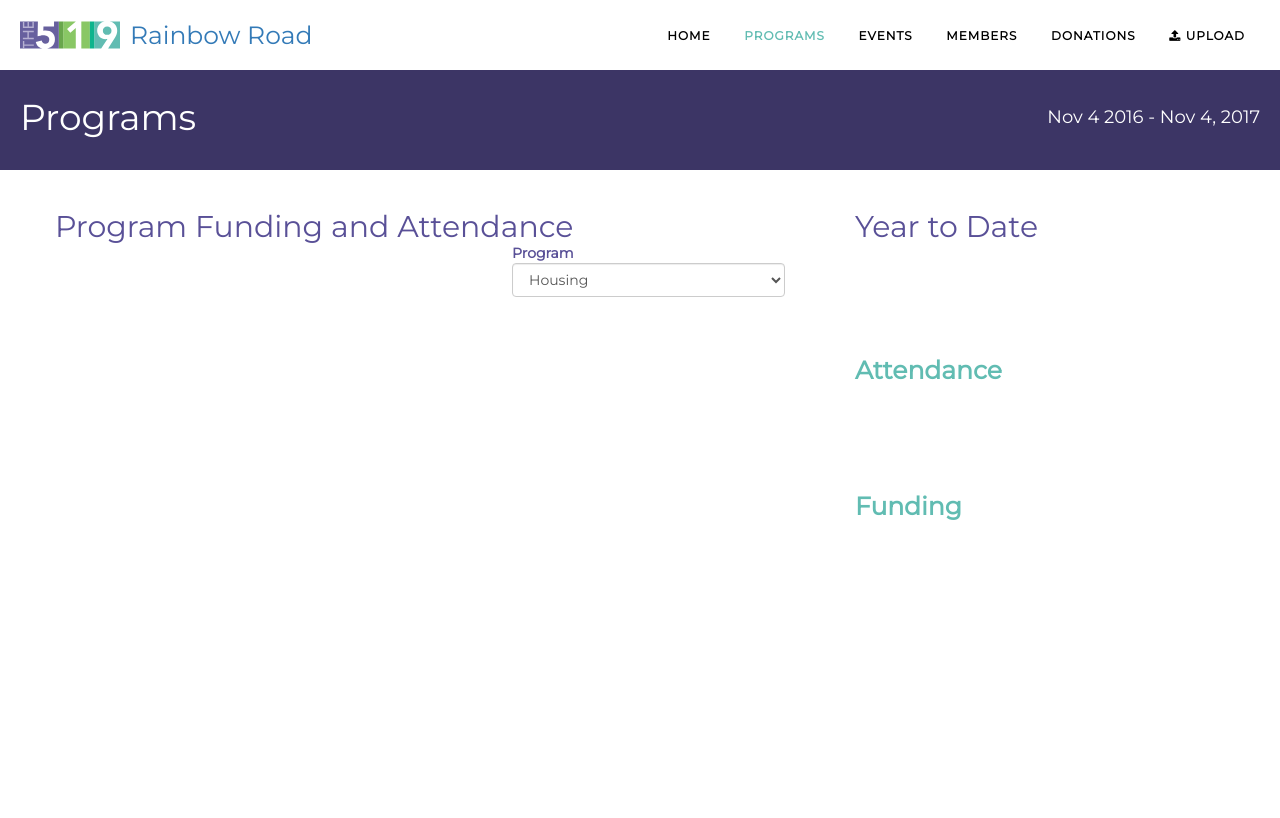
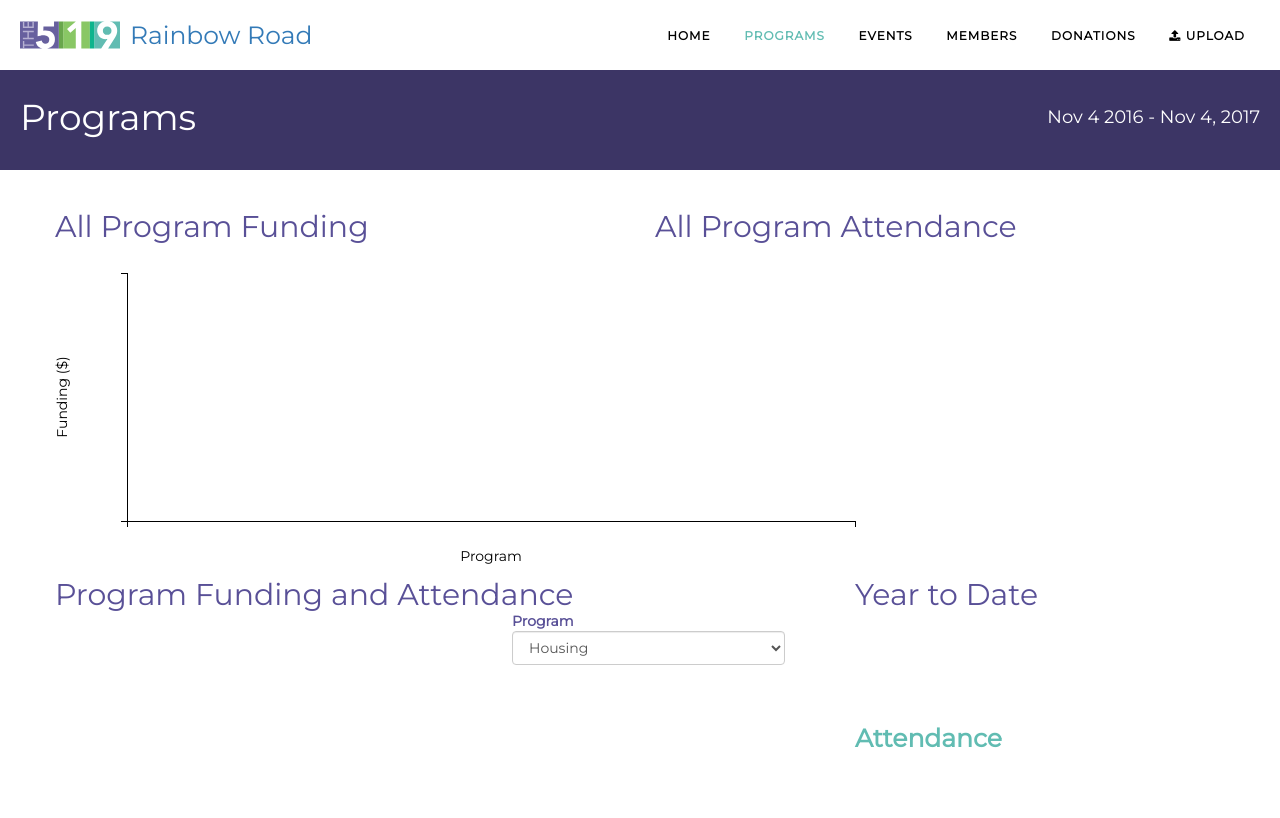
Before and after one commit to CapitalOneCanadaHackathon/gift_the_code, a Flask app: page /programs in a window 1280 px wide. Shown: the top 818 px of the page. Before the commit the page ends 520 px from the top, so only its background shows below. Run offline with Flask 2, Linux system fonts and the light colour scheme; data that the repository does not hold is empty; some libraries are stand-ins or nearby versions.

Commit message:
program funding

```diff
--- a/app/static/js/program.js
+++ b/app/static/js/program.js
@@ -1,3 +1,30 @@
+$.getJSON("/program_summary_api", function(data) {
+    var funding_chart = dc.barChart('#program_funding');
+
+    var funding_data = data.data.funding_by_program,
+        sndx1            = crossfilter(funding_data),
+        programDimension = sndx1.dimension(function(d) {return d.program_funded;}),
+        sumGroup         = programDimension.group().reduceSum(function(d) {return d.donations;});
+
+    funding_chart
+        .width(850)
+        .height(330)
+        .margins({top: 30, right: 50, bottom: 40, left: 60})
+        .x(d3.scale.ordinal())
+        .xUnits(dc.units.ordinal)
+        .ordinalColors(['#595097'])
+        .brushOn(false)
+        .xAxisLabel('Program')
+        .yAxisLabel('Funding \(\$\)')
+        .dimension(programDimension)
+        .gap(10)
+        .barPadding(0.5)
+        .outerPadding(0.05)
+        .group(sumGroup);
+
+        funding_chart.render();
+});
+
 function refresh_charts(program_value) {
     $.getJSON("/program_api", {
         program: program_value
@@ -62,7 +89,7 @@ function refresh_charts(program_value) {
         $("#attendance")[0].innerText = numberWithCommas(data.data.attendance_by_program[0].attendee_count)
         $("#funding")[0].innerText = "$" + numberWithCommas(Math.round(data.data.funding_by_program[0].donations,3))
 
-        dc.renderAll();
+        chart.render();
     });
 };
 
--- a/app/templates/programs.html
+++ b/app/templates/programs.html
@@ -9,6 +9,17 @@
 
 <!-- <link rel="stylesheet" href="{{ url_for('static', filename='bootstrap.min.css') }}"> -->
 <link rel="stylesheet" href="{{ url_for('static', filename='dc.css') }}">
+
+<div class="data-vis col-sm-6 col-md-6" id="program_funding">
+        <div class="graph-header">
+            <h2>All Program Funding</h2>
+        </div>
+    </div>
+<div class="data-vis col-sm-6 col-md-6" id="program_attendance">
+    <div class="graph-header">
+        <h2>All Program Attendance</h2>
+    </div>
+</div>
 
 <div class="data-vis col-xs-5 col-md-8" id="program_ts">
     <div class="graph-header">
--- a/app/views.py
+++ b/app/views.py
@@ -83,8 +83,18 @@ SUMMARY = {"ttl_donation": "SELECT sum(donation_amount) donation_amt FROM donati
            }
 
 
+PROGRAM_SUMMARY = {"attendance_by_program":
+                   """SELECT event_name, round(sum((1400 - ( current_date - event_dt)) * 20.00 /1400))::int as attendee_count FROM events
+                    WHERE program_ind=1 GROUP BY 1 ORDER BY attendee_count desc
+                    """,
+                   "funding_by_program":
+                   """
+                    SELECT program_funded, SUM(donation_amount) as donations FROM
+                    donations WHERE program_ind=1 GROUP BY 1 ORDER BY donations desc
+                    """}
+
 PROGRAMS_ = {"attendance_by_program":
-             """SELECT event_name, round(sum((1400 - ( current_date - event_dt)) * 1.00 /1400))::int as attendee_count FROM events
+             """SELECT event_name, round(sum((1400 - ( current_date - event_dt)) * 20.00 /1400))::int as attendee_count FROM events
                 WHERE program_ind=1 and event_name = '{program}'
                 GROUP BY 1 ORDER BY attendee_count desc
                 """,
@@ -97,7 +107,7 @@ PROGRAMS_ = {"attendance_by_program":
              "time_series":
              """
                 select a.event_name, b.month, attendance, donations from
-                (SELECT event_name,SUBSTRING(event_dt::varchar,1,7) as month, round(sum((1400 - ( current_date - event_dt)) * 1.00 /1400))::int as attendance FROM events
+                (SELECT event_name,SUBSTRING(event_dt::varchar,1,7) as month, round(sum((1400 - ( current_date - event_dt)) * 20.00 /1400))::int as attendance FROM events
                 WHERE program_ind=1 and event_name = '{program}'
                 GROUP BY 1,2) a join
                 (SELECT program_funded,SUBSTRING(donation_date::varchar,1,7) as month, SUM(donation_amount) donations FROM donations
@@ -107,10 +117,9 @@ PROGRAMS_ = {"attendance_by_program":
 
 EVENTS = {"top_five_evts":
           """
-            SELECT event_name,event_dt::varchar, attendee_count FROM (
-            SELECT event_id, event_name,event_dt, COUNT(*) as attendee_count FROM events
-            WHERE program_ind = 0 and event_dt between '{dt_start}' and '{dt_end}' GROUP BY 1,2,3
-            ) a ORDER BY attendee_count DESC LIMIT 5
+            SELECT event_name, round(sum((1400 - ( current_date - event_dt)) * 20.00 /1400))::int as attendee_count FROM events
+            WHERE program_ind = 0 and event_dt between '{dt_start}' and '{dt_end}' GROUP BY 1
+            ORDER BY attendee_count DESC LIMIT 6
             """}
 
 DONATIONS = {"donations_over_time":
@@ -191,6 +200,16 @@ def program_api():
     return dumps(output)
 
 
+@app.route('/program_summary_api')
+def program_summary_api():
+    cxn = pg_connect()
+    output = dict(data={k: cxn.query_dict(v)
+                        for k, v in PROGRAM_SUMMARY.items()})
+    cxn.close()
+
+    return dumps(output)
+
+
 @app.route("/event_api")
 def event_api():
     metrics = get_from_database_dict(EVENTS)
```
Also changed, not shown: app/templates/events.html (+34 -12 lines), 1 other file.
